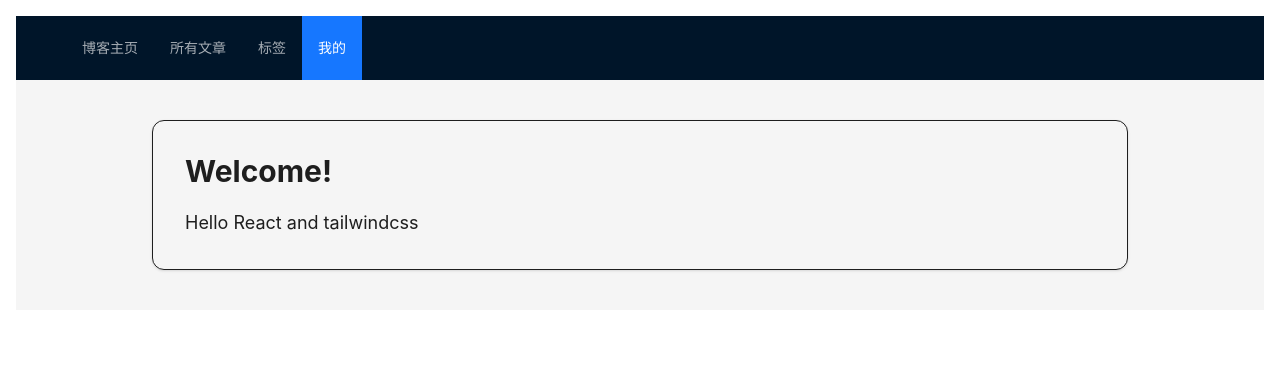
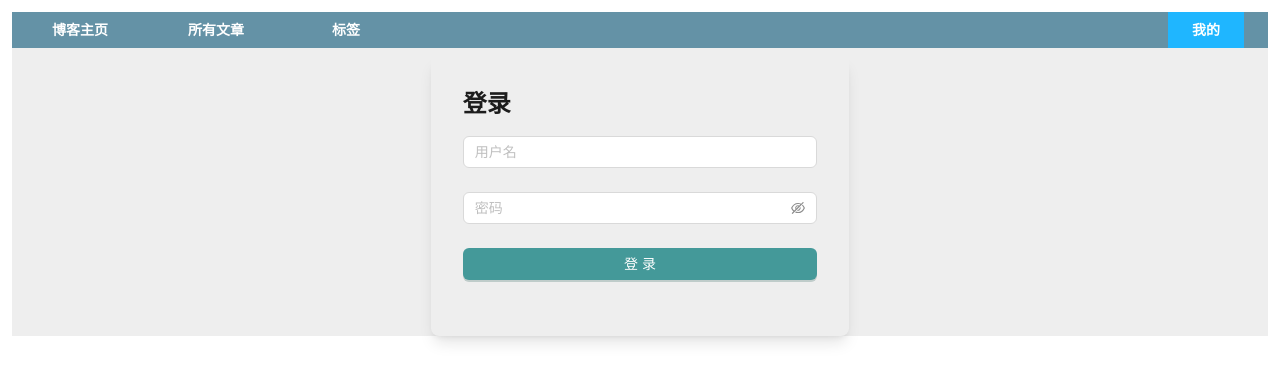
Before and after one commit to ANS-HD/person-react, a React (Create React App) app: page /user in a window 1280 px wide. Shown: the top 382 px of the page. Built offline with nearby package versions, Linux system fonts and the light colour scheme.

Commit message:
feat: tainwind

```diff
--- a/config/webpack.common.js
+++ b/config/webpack.common.js
@@ -54,8 +54,8 @@ module.exports = {
         new MiniCssExtractPlugin({
             filename: 'css/[name].[hash].css',
         }),
-        require('tailwindcss'),
-        PurgeCss(PurgeOptions),
+        // require('tailwindcss'),
+        // PurgeCss(PurgeOptions),
     ],
 
     module: {
--- /dev/null
+++ b/src/components/header/index.tsx
@@ -0,0 +1,24 @@
+import React from "react"
+
+const Index = () => {
+    return <>
+
+    <header className="bg-white">
+    <nav className="mx-auto flex max-w-7xl items-center justify-between p-6 lg:px-8" aria-label="Global">
+      <div className="hidden lg:flex lg:gap-x-12">
+        <a href="#" className="text-sm font-semibold leading-6 text-gray-900">Features</a>
+        <a href="#" className="text-sm font-semibold leading-6 text-gray-900">Marketplace</a>
+        <a href="#" className="text-sm font-semibold leading-6 text-gray-900">Company</a>
+      </div>
+      <div className="hidden lg:flex lg:flex-1 lg:justify-end">
+        <a href="#" className="text-sm font-semibold leading-6 text-gray-900">Log in <span aria-hidden="true">&rarr;</span></a>
+      </div>
+    </nav>
+
+
+  </header>
+    </>
+}
+
+
+export default Index
--- a/src/components/index.ts
+++ b/src/components/index.ts
@@ -1 +1,3 @@
 export { default as Hello } from './hello'
+export { default as Sign } from './sign'
+export { default as Headers } from './header'
--- /dev/null
+++ b/src/components/sign/index.tsx
@@ -0,0 +1,44 @@
+import { Button, Form, Input } from "antd";
+import React from "react";
+
+const Index: React.FC = () => {
+    const [form] = Form.useForm();
+    const onFinish = (values: any) => {
+        console.log('Received values:', values);
+    };
+    return <div className="flex h-full items-center justify-center">
+        <div className="w-1/3  p-8 shadow-lg rounded-lg">
+            <h2 className="text-2xl font-semibold mb-4">登录</h2>
+            <Form
+                form={form}
+                name="login-form"
+                initialValues={{ remember: true }}
+                onFinish={onFinish}
+            >
+                <Form.Item
+                    required
+                    name="username"
+                    rules={[{ required: true, message: '请输入用户名' }]}
+                >
+                    <Input placeholder="用户名" />
+                </Form.Item>
+                <Form.Item
+                    required
+                    name="password"
+                    rules={[{ required: true, message: '请输入密码' }]}
+                >
+                    <Input.Password placeholder="密码" />
+                </Form.Item>
+                <Form.Item>
+                    <Button type="primary" htmlType="submit" className="w-full">
+                        登录
+                    </Button>
+                </Form.Item>
+            </Form>
+        </div>
+
+
+    </div>
+}
+
+export default Index
--- a/src/index.css
+++ b/src/index.css
@@ -2,6 +2,12 @@
 @tailwind components;
 @tailwind utilities;
 
-body {
-    /* text-align: center; */
-}
+html, body {
+    padding: 0;
+    margin: 0;
+    background: #fff;
+  }
+
+  #root {
+    padding: 12px;
+  }
--- a/src/index.tsx
+++ b/src/index.tsx
@@ -3,15 +3,28 @@ import ReactDOM from "react-dom/client";
 import App from "./App";
 import { BrowserRouter } from "react-router-dom";
 import './index.css'
+import { ConfigProvider, theme } from "antd";
 
 const root = ReactDOM.createRoot(
   document.getElementById("root") as HTMLElement
 );
 
 root.render(
+
   <BrowserRouter>
     <React.StrictMode>
-      <App />
+      <ConfigProvider
+       theme={{
+        algorithm: theme.defaultAlgorithm,
+        token: {
+          colorPrimary: '#499',
+          colorBgBase:'#ffffff',
+        },
+      }}
+      >
+
+        <App />
+      </ConfigProvider>
     </React.StrictMode>
   </BrowserRouter>
 );
--- a/src/layout/index.tsx
+++ b/src/layout/index.tsx
@@ -1,45 +1,75 @@
-import React from "react";
+import React, { useEffect, useState } from "react";
 import { Layout, Menu } from "antd";
-import { Link, useLocation } from "react-router-dom";
+import { Link, useLocation, useNavigate } from "react-router-dom";
 import { Outlet } from "react-router-dom";
+import { Headers } from "../components";
 
-const { Header, Content, Footer } = Layout;
+const { Content, Footer } = Layout;
 
 function Index() {
   const location = useLocation();
+  const navigate = useNavigate()
+  const headerStyle: React.CSSProperties = {
+    textAlign: 'center',
+    color: '#ddd',
+    height: 64,
+    paddingInline: 50,
+    lineHeight: '64px',
+    backgroundColor: '#ddd',
+  };
+
+
+  const contentStyle: React.CSSProperties = {
+    textAlign: 'center',
+    minHeight: 120,
+    lineHeight: '120px',
+    color: '#fff',
+    backgroundColor: '#fff',
+  };
+
+  const siderStyle: React.CSSProperties = {
+    textAlign: 'center',
+    lineHeight: '120px',
+    color: '#fff',
+    backgroundColor: '#3ba0e9',
+  };
+
+  const footerStyle: React.CSSProperties = {
+    textAlign: 'center',
+    color: '#fff',
+    backgroundColor: '#eee',
+  };
+
+  const [check, setCheck] = useState(location.pathname)
+
+  useEffect(() => {
+    setCheck(location.pathname)
+  }, [location.pathname])
 
   return (
-    <div className=" p-4 rounded-xl bg-white">
+    <Layout >
+      <header className="bg-gray text-white  flex justify-center items-center px-6">
 
-    <Layout className="layout">
-      <Header>
+        <div className="hidden  lg:flex lg:gap-x-12">
+          <Link to="/home" className={`text-sm font-semibold  leading-full py-2 px-4 ${check === '/home' && 'bg-blue'}`}>博客主页 </Link>
+          <Link to="/about" className={`text-sm font-semibold  leading-full py-2 px-4 ${check === '/about' && 'bg-blue'}`}>所有文章</Link>
+          <Link to="/label" className={`text-sm font-semibold  leading-full py-2 px-6 ${check === '/label' && 'bg-blue'}`}>标签</Link>
+          {/* <a href="#" className={`text-sm font-semibold leading-full p-2 text-gray-900  ${check === ''} bg-blue`}>Features</a>
+        <a href="#" className="text-sm font-semibold leading-6 text-gray-900">Marketplace</a>
+        <a href="#" className="text-sm font-semibold leading-6 text-gray-900">Company</a> */}
+        </div>
+        <div className="hidden lg:flex lg:flex-1 lg:justify-end">
+          <Link to="/user" className={`text-sm font-semibold  leading-full py-2 px-6 ${check === '/user' && 'bg-blue'}`}>我的</Link>
+        </div>
+
+      </header>
 
 
-        <Menu
-          theme="dark"
-          mode="horizontal"
-          defaultSelectedKeys={[location.pathname]}
-          style={{display:'flex',  }}
-        >
-          <Menu.Item key="/home">
-            <Link to="/">博客主页 </Link>
-          </Menu.Item>
-          <Menu.Item key="/about">
-            <Link to="/about">所有文章</Link>
-          </Menu.Item>
-          <Menu.Item key="/label">
-            <Link to="/label">标签</Link>
-          </Menu.Item>
-          <Menu.Item key="/user">
-            <Link to="/user">我的</Link>
-          </Menu.Item>
-        </Menu>
-      </Header>
-      <Content>
+      <Content className="pt-2 bg-gray-g">
         <Outlet />
       </Content>
     </Layout>
-    </div>
+    // </div>
 
   );
 }
--- a/src/pages/user/index.tsx
+++ b/src/pages/user/index.tsx
@@ -1,14 +1,18 @@
 import React from "react";
+import { Sign } from "../../components";
 
 const Index: React.FC = () => {
-    return  <div className="container mx-auto  rounded-xl shadow border p-8 m-10">
-    <p className="text-3xl text-gray-700 font-bold mb-5">
-      Welcome!
-    </p>
-    <p className="text-gray-500 text-lg">
-      Hello React and tailwindcss
-    </p>
-  </div>
+    return   <Sign/>
+
+  //   <div className="container mx-auto  rounded-xl shadow border p-8 m-10">
+  //   <p className="text-3xl text-gray-700 font-bold mb-5">
+  //     Welcome!
+  //   </p>
+  //   <p className="text-gray-500 text-lg">
+  //     Hello React and tailwindcss
+  //   </p>
+  //   <Sign/>
+  // </div>
 }
 
 export default Index
--- a/tailwind.config.js
+++ b/tailwind.config.js
@@ -15,8 +15,10 @@ module.exports = {
       'green': '#13ce66',
       'yellow': '#ffc82c',
       'gray-dark': '#273444',
-      'gray': '#8492a6',
+      'gray': '#6492a6',
       'gray-light': '#d3dce6',
+      'white': '#ffffff',
+      'gray-g': '#eeeeee'
     },
     fontFamily: {
       sans: ['Graphik', 'sans-serif'],
```
Also changed, not shown: 2 other files (tests, documents, lock files or other folders).
